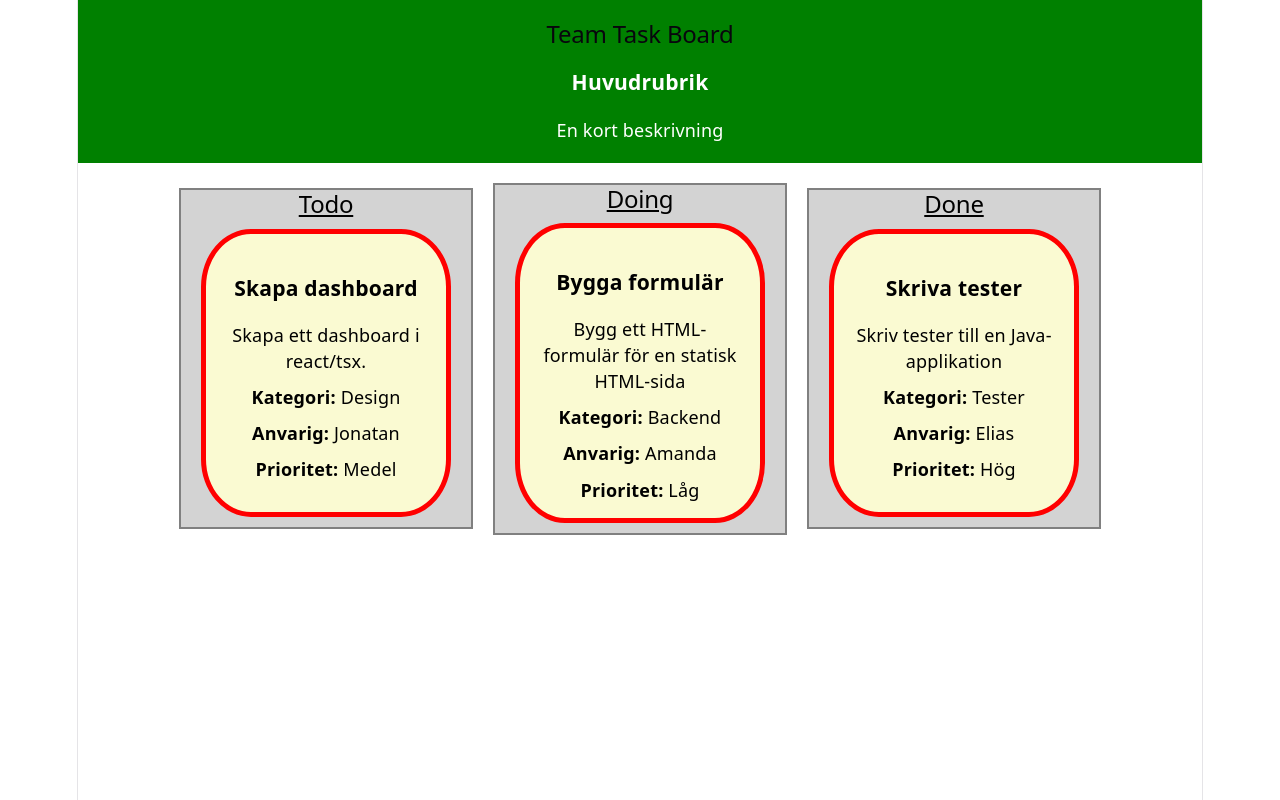
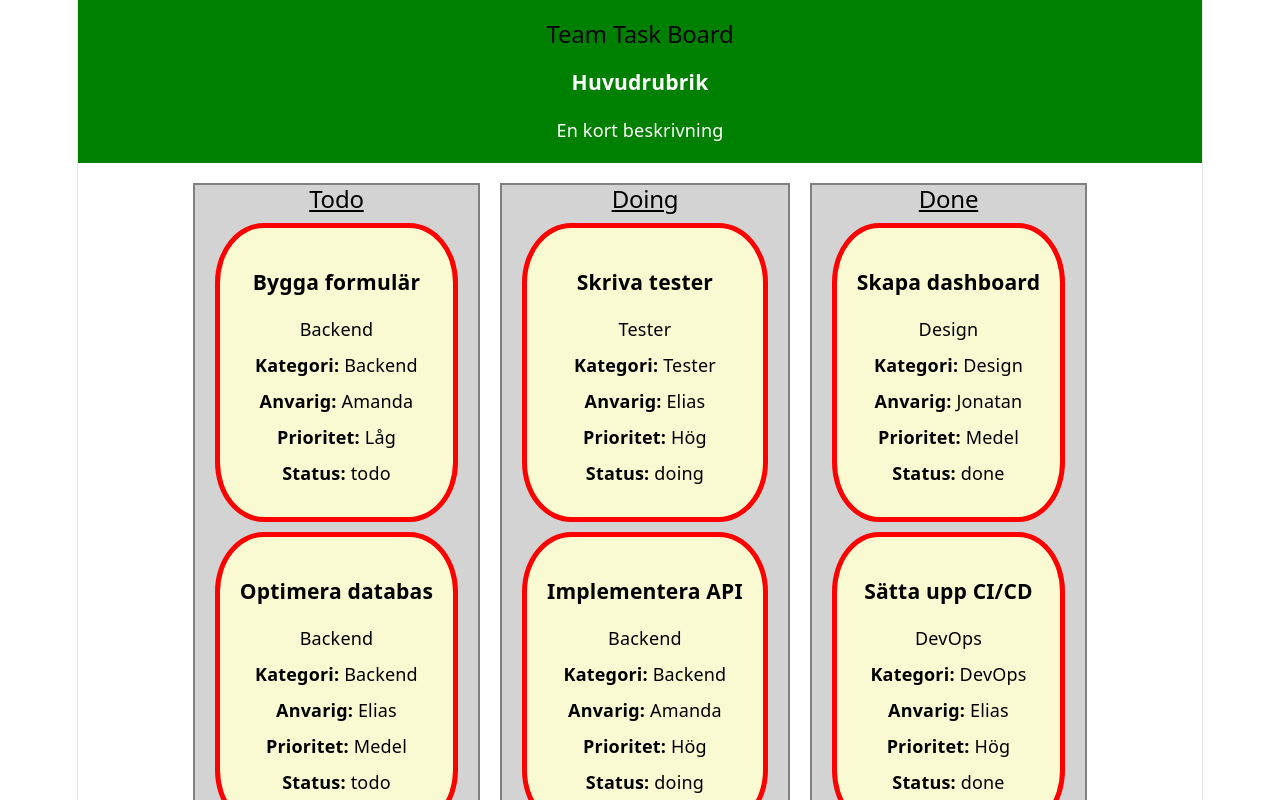
Before and after one commit to katttiger/task-board, a React (Vite) app in the folder task-board/: page / in a window 1280 px wide. Shown: the top 800 px of the page. Built offline with nearby package versions, Linux system fonts and the light colour scheme.

Commit message:
updated app.tsx and replaced manual card with lists sorted by status. Updated TaskCard and TaskCardProps to fit the new configuration in app.tsx

```diff
--- a/task-board/src/App.tsx
+++ b/task-board/src/App.tsx
@@ -1,9 +1,97 @@
 import "./App.css";
-
+import type { Task } from "./types/Task";
 import Footer from "./components/Footer";
 import Header from "./components/Header";
 import TaskCard from "./components/TaskCard";
 import Column from "./components/Column";
+
+const tasks: Task[] = [
+  {
+    id: 1,
+    title: "Skapa dashboard",
+    category: "Design",
+    description: "Skapa ett dashboard i react/tsx.",
+    assignee: "Jonatan",
+    priority: "Medel",
+    status: "done",
+  },
+  {
+    id: 2,
+    title: "Bygga formulär",
+    category: "Backend",
+    description: "Bygg ett HTML-formulär för en statisk HTML-sida",
+    assignee: "Amanda",
+    priority: "Låg",
+    status: "todo",
+  },
+  {
+    id: 3,
+    title: "Skriva tester",
+    category: "Tester",
+    description: "Skriv tester till en Java-applikation",
+    assignee: "Elias",
+    priority: "Hög",
+    status: "doing",
+  },
+  {
+    id: 4,
+    title: "Implementera API",
+    category: "Backend",
+    description: "Skapa endpoints för användarhantering i Node.js",
+    assignee: "Amanda",
+    priority: "Hög",
+    status: "doing",
+  },
+  {
+    id: 5,
+    title: "Optimera databas",
+    category: "Backend",
+    description: "Indexera tabeller för att förbättra laddningstider",
+    assignee: "Elias",
+    priority: "Medel",
+    status: "todo",
+  },
+  {
+    id: 6,
+    title: "Designa mobilvy",
+    category: "Design",
+    description: "Anpassa dashboarden för responsiv mobilvy",
+    assignee: "Jonatan",
+    priority: "Låg",
+    status: "todo",
+  },
+  {
+    id: 7,
+    title: "Sätta upp CI/CD",
+    category: "DevOps",
+    description: "Konfigurera GitHub Actions för automatisk deployment",
+    assignee: "Elias",
+    priority: "Hög",
+    status: "done",
+  },
+  {
+    id: 8,
+    title: "Fixa buggar i UI",
+    category: "Design",
+    description: "Åtgärda layoutfel i navigeringsmenyn",
+    assignee: "Jonatan",
+    priority: "Medel",
+    status: "done",
+  },
+  {
+    id: 9,
+    title: "Dokumentera kod",
+    category: "Tester",
+    description: "Skriva teknisk dokumentation för API-integrationen",
+    assignee: "Isak",
+    priority: "Låg",
+    status: "doing",
+  },
+];
+
+const todolist = tasks.filter((task) => task.status === "todo");
+const doinglist = tasks.filter((task) => task.status === "doing");
+const donelist = tasks.filter((task) => task.status === "done");
 
 const App = () => {
   return (
@@ -12,36 +100,48 @@ const App = () => {
       <main>
         <div className="card-section">
           <Column title="Todo">
+            {todolist.map((item) => (
               <TaskCard
-              id={1}
-              title="Skapa dashboard"
-              category="Design"
-              description="Skapa ett dashboard i react/tsx."
-              assignee="Jonatan"
-              priority="Medel"
+                key={item.id}
+                id={item.id}
+                title={item.title}
+                category={item.category}
+                description={item.category}
+                assignee={item.assignee}
+                priority={item.priority}
+                status={item.status}
               ></TaskCard>
+            ))}
           </Column>
 
           <Column title="Doing">
+            {doinglist.map((item) => (
               <TaskCard
-              id={2}
-              title="Bygga formulär"
-              category="Backend"
-              description="Bygg ett HTML-formulär för en statisk HTML-sida"
-              assignee="Amanda"
-              priority="Låg"
+                key={item.id}
+                id={item.id}
+                title={item.title}
+                category={item.category}
+                description={item.category}
+                assignee={item.assignee}
+                priority={item.priority}
+                status={item.status}
               ></TaskCard>
+            ))}
           </Column>
 
           <Column title="Done">
+            {donelist.map((item) => (
               <TaskCard
-              id={3}
-              title="Skriva tester"
-              category="Tester"
-              description="Skriv tester till en Java-applikation"
-              assignee="Elias"
-              priority="Hög"
+                key={item.id}
+                id={item.id}
+                title={item.title}
+                category={item.category}
+                description={item.category}
+                assignee={item.assignee}
+                priority={item.priority}
+                status={item.status}
               ></TaskCard>
+            ))}
           </Column>
         </div>
       </main>
@@ -51,11 +151,3 @@ const App = () => {
 };
 
 export default App;
-
-/* <section className="card-section">
-
-  <TaskCard
-
-  ></TaskCard>
-
-</section> */
--- a/task-board/src/components/TaskCard.tsx
+++ b/task-board/src/components/TaskCard.tsx
@@ -1,3 +1,5 @@
+import type { TaskStatus } from "../types/TaskStatus";
+
 type TaskCardProps = {
   id: number;
   title: string;
@@ -5,6 +7,7 @@ type TaskCardProps = {
   assignee: string;
   category: string;
   priority: string;
+  status: TaskStatus;
 };
 
 const TaskCard = (props: TaskCardProps) => {
@@ -21,6 +24,9 @@ const TaskCard = (props: TaskCardProps) => {
       <p>
         <b>Prioritet:</b> {props.priority}
       </p>
+      <p>
+        <b>Status:</b> {props.status}
+      </p>
     </article>
   );
 };
--- /dev/null
+++ b/task-board/src/types/Task.ts
@@ -0,0 +1,11 @@
+import type { TaskStatus } from "./TaskStatus";
+
+export type Task = {
+  id: number;
+  title: string;
+  description: string;
+  assignee: string;
+  category: string;
+  priority: string;
+  status: TaskStatus;
+};
--- /dev/null
+++ b/task-board/src/types/TaskStatus.ts
@@ -0,0 +1 @@
+export type TaskStatus = "todo" | "doing" | "done";
```
Lines whose indentation alone changed are shown as unchanged.
